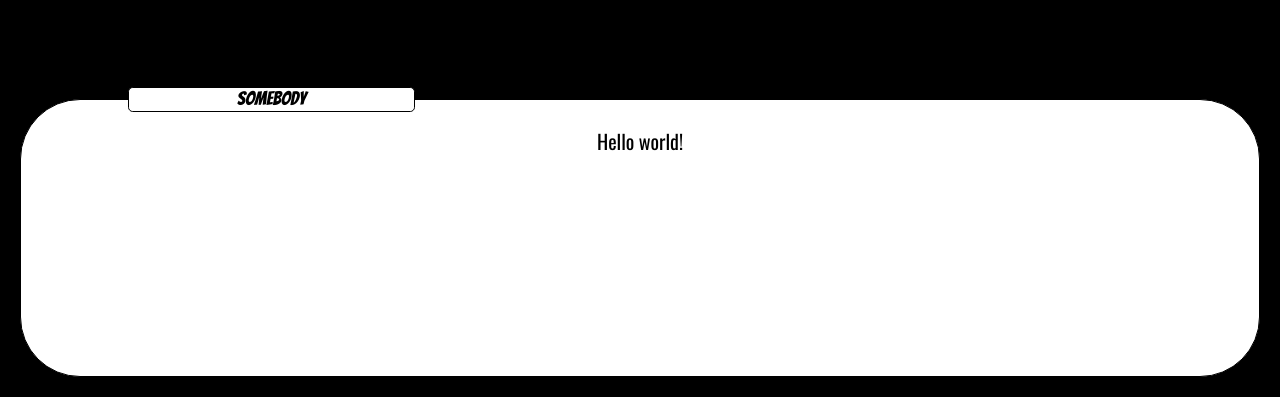
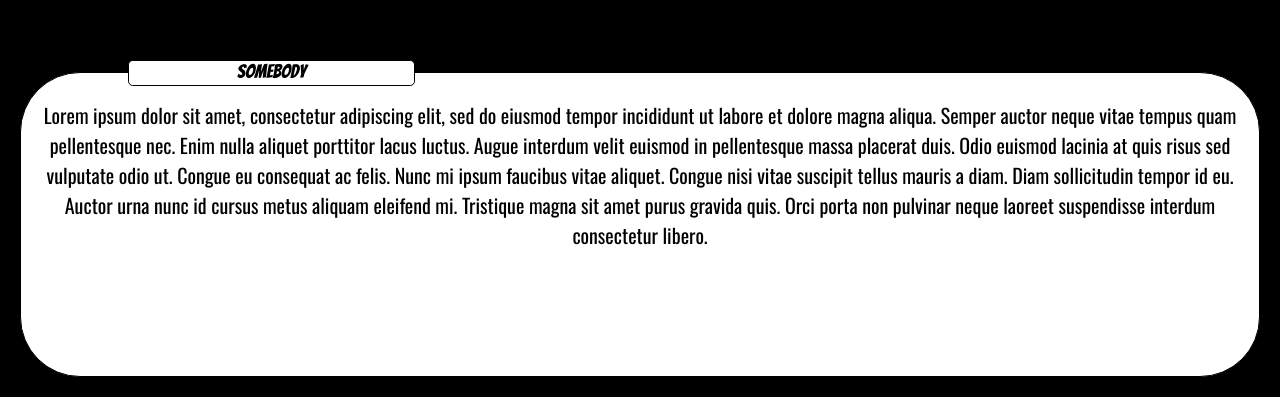
Before and after one commit to tdukart/codevember19-rpgconversation, a React app: page / in a window 1280 px wide. Shown: the part 403-800 px from the top of the page. Built offline with nearby package versions, Linux system fonts and the light colour scheme.

Commit message:
Create TypeTransition

```diff
--- a/src/components/Conversation/index.tsx
+++ b/src/components/Conversation/index.tsx
@@ -18,7 +18,7 @@ const ConservationDialog = styled.div({
   flex: 1,
   height: '250px',
   margin: '0 1em 1em 1em',
-  paddingTop: '1.325em',
+  padding: '1.325em .5em',
   background: '#fff',
 });
 
--- /dev/null
+++ b/src/components/TypeTransition/index.tsx
@@ -0,0 +1,26 @@
+import * as React from 'react';
+import styled from '@emotion/styled';
+
+const Text = styled.span(({ visible }: { visible?: boolean }) => ({
+  opacity: visible ? 1 : 0,
+  transition: 'opacity 10ms',
+}));
+
+type Props = {
+  progress: number;
+  text: string;
+};
+
+const TypeTransition = ({ progress, text }: Props) => {
+  const visibleText = text.slice(0, progress);
+  const invisibleText = text.slice(progress);
+
+  return (
+    <React.Fragment>
+      <Text visible>{visibleText}</Text>
+      <Text>{invisibleText}</Text>
+    </React.Fragment>
+  );
+};
+
+export default TypeTransition;
--- a/src/index.tsx
+++ b/src/index.tsx
@@ -3,16 +3,32 @@
 import * as React from 'react';
 import { render } from 'react-dom';
 import Conversation from './components/Conversation';
+import TypeTransition from './components/TypeTransition';
 
 import './styles.css';
 
-const App = (): React.ReactElement => (
-  <div className="App">
-    <Conversation speaker="Somebody" speakerPosition="left">
-      Hello world!
-    </Conversation>
-  </div>
-);
+const text =
+  'Lorem ipsum dolor sit amet, consectetur adipiscing elit, sed do eiusmod tempor incididunt ut labore et dolore magna aliqua. Semper auctor neque vitae tempus quam pellentesque nec. Enim nulla aliquet porttitor lacus luctus. Augue interdum velit euismod in pellentesque massa placerat duis. Odio euismod lacinia at quis risus sed vulputate odio ut. Congue eu consequat ac felis. Nunc mi ipsum faucibus vitae aliquet. Congue nisi vitae suscipit tellus mauris a diam. Diam sollicitudin tempor id eu. Auctor urna nunc id cursus metus aliquam eleifend mi. Tristique magna sit amet purus gravida quis. Orci porta non pulvinar neque laoreet suspendisse interdum consectetur libero.';
+
+const App = (): React.ReactElement => {
+  const [progress, setProgress] = React.useState(0);
+
+  React.useEffect(() => {
+    if (progress < text.length) {
+      requestAnimationFrame(() => {
+        setProgress(progress + 3);
+      });
+    }
+  }, [progress]);
+
+  return (
+    <div className="App">
+      <Conversation speaker="Somebody" speakerPosition="left">
+        <TypeTransition progress={progress} text={text} />
+      </Conversation>
+    </div>
+  );
+};
 
 const rootElement = document.getElementById('root');
 render(<App />, rootElement);
```
Also changed, not shown: package.json (line endings or trailing spaces).
